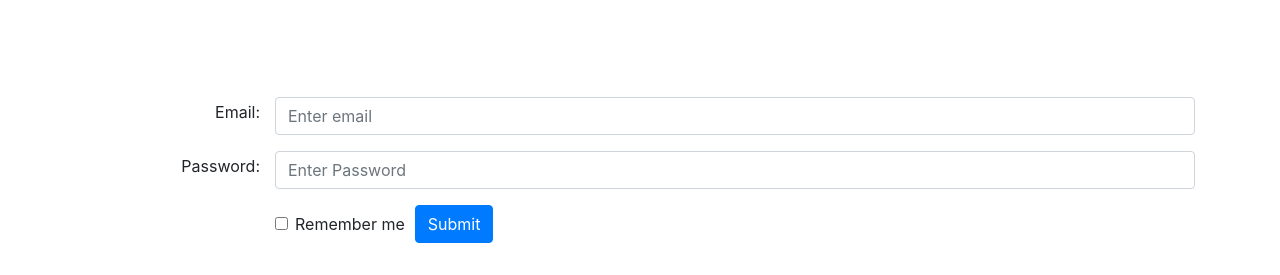
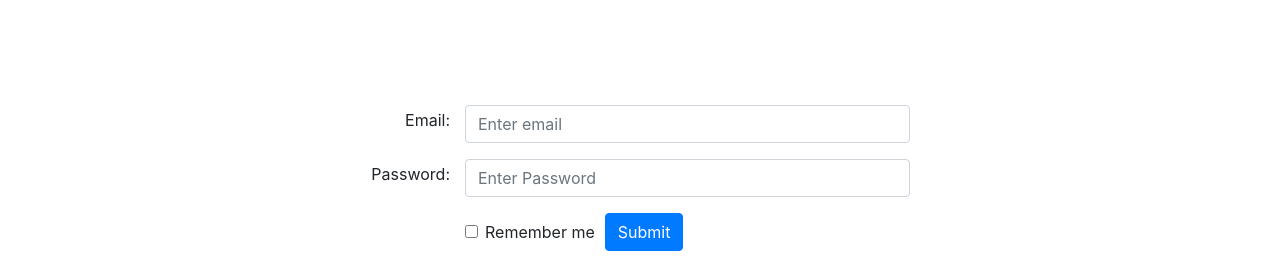
Before and after one commit to higgsup-intern-2018/html-core-w01, a plain HTML site: page 02071028 BOOTSTRAP 4/index.html in a window 1280 px wide. Shown: the part 529-804 px from the top of the page. Drawn offline with Linux system fonts and the light colour scheme.

Commit message:
add file xmind angular2 and bootsraps

```diff
--- a/02071028 BOOTSTRAP 4/index.html
+++ b/02071028 BOOTSTRAP 4/index.html
@@ -259,6 +259,9 @@
     </div>
     <div class="bai2">
         <div class="container">
+            <div class="row">
+                <div class="col-3"></div>
+                <div class="col-6 ">
                     <form action="">
                         <div class="form-group row align-items-center mt-2">
                             <label class="col-sm-2 pdR-0 text-right">Email:</label>
@@ -296,6 +299,9 @@
                         </div>
                     </form>
                 </div>
+                <div class="col-3"></div>
+            </div>
+        </div>
     </div>
 </div>
 </body>
```
Also changed, not shown: 2 other files. Lines whose indentation alone changed are shown as unchanged.
